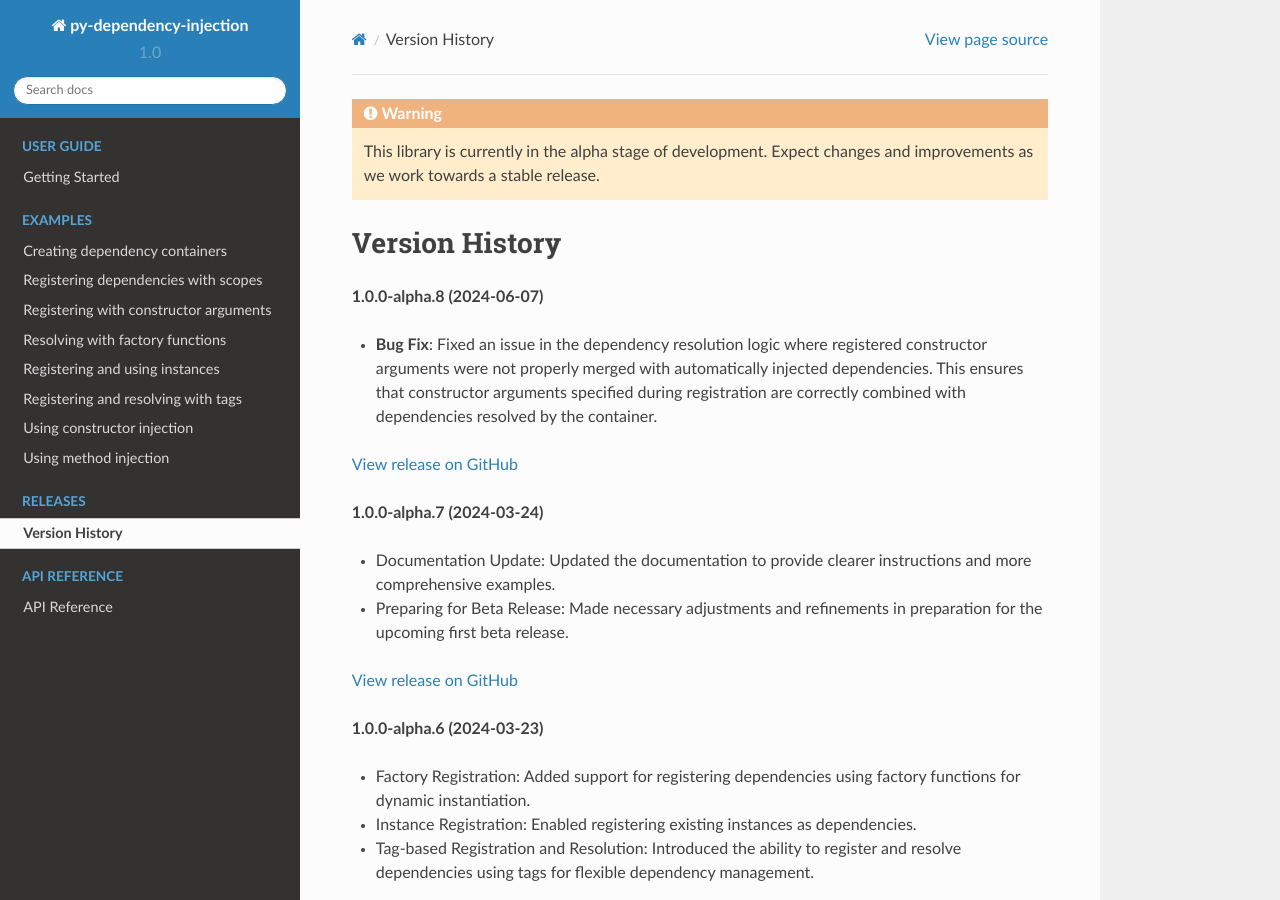
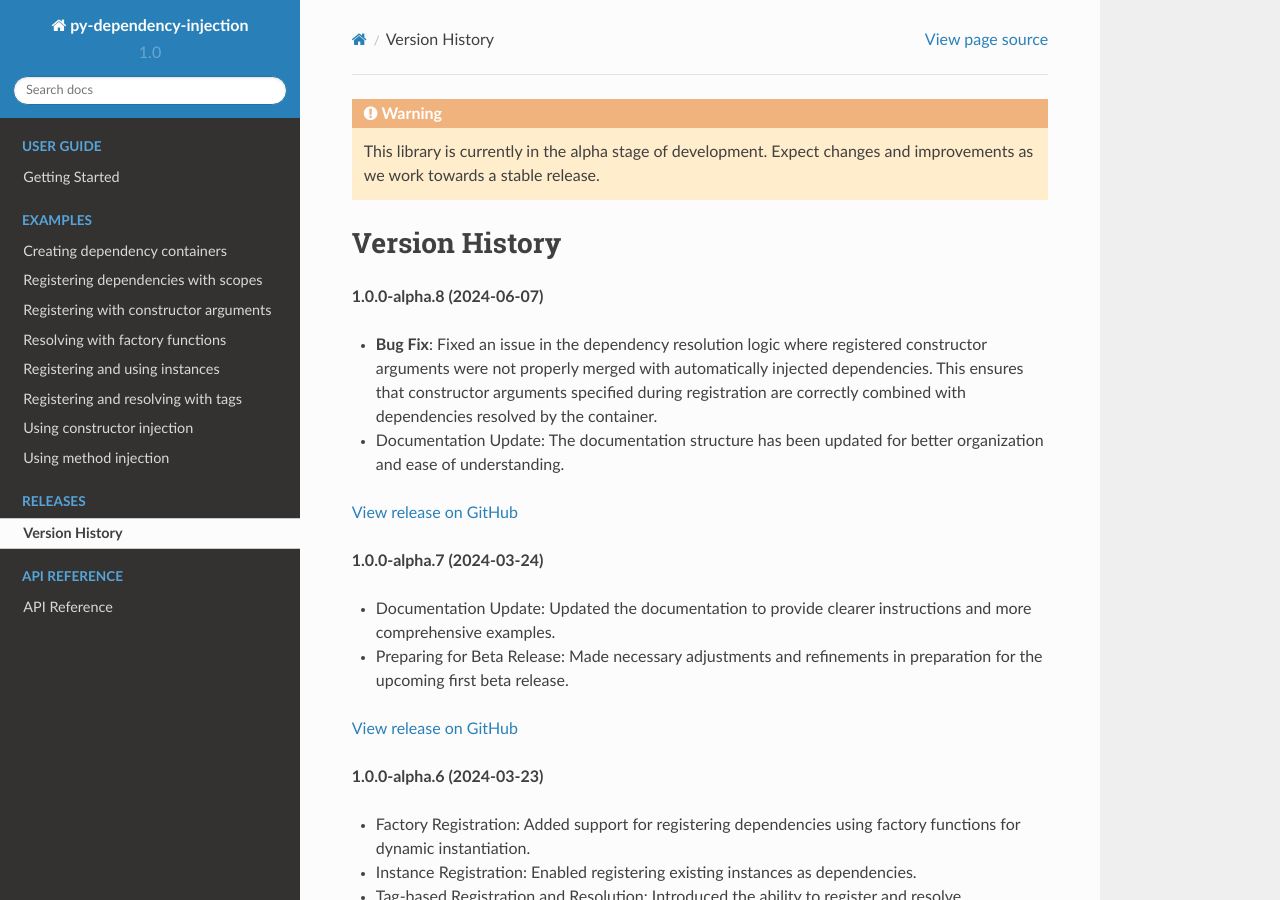
Before and after one commit to runemalm/py-dependency-injection, a Sphinx documentation site: the page built from docs/releases.rst, in a window 1280 px wide and 900 px high. Built offline with Sphinx 7.4.7 and the Read the Docs theme 2.0.0, drawn with Linux system fonts in a browser that asks for light colours.

Commit message:
Add mising info to latest release note.

```diff
--- a/docs/releases.rst
+++ b/docs/releases.rst
@@ -9,6 +9,7 @@
 **1.0.0-alpha.8 (2024-06-07)**
 
 - **Bug Fix**: Fixed an issue in the dependency resolution logic where registered constructor arguments were not properly merged with automatically injected dependencies. This ensures that constructor arguments specified during registration are correctly combined with dependencies resolved by the container.
+- Documentation Update: The documentation structure has been updated for better organization and ease of understanding.
 
 `View release on GitHub <https://github.com/runemalm/py-dependency-injection/releases/tag/v1.0.0-alpha.8>`_
 
```
Also changed, not shown: README.md (+2 -1 lines).
